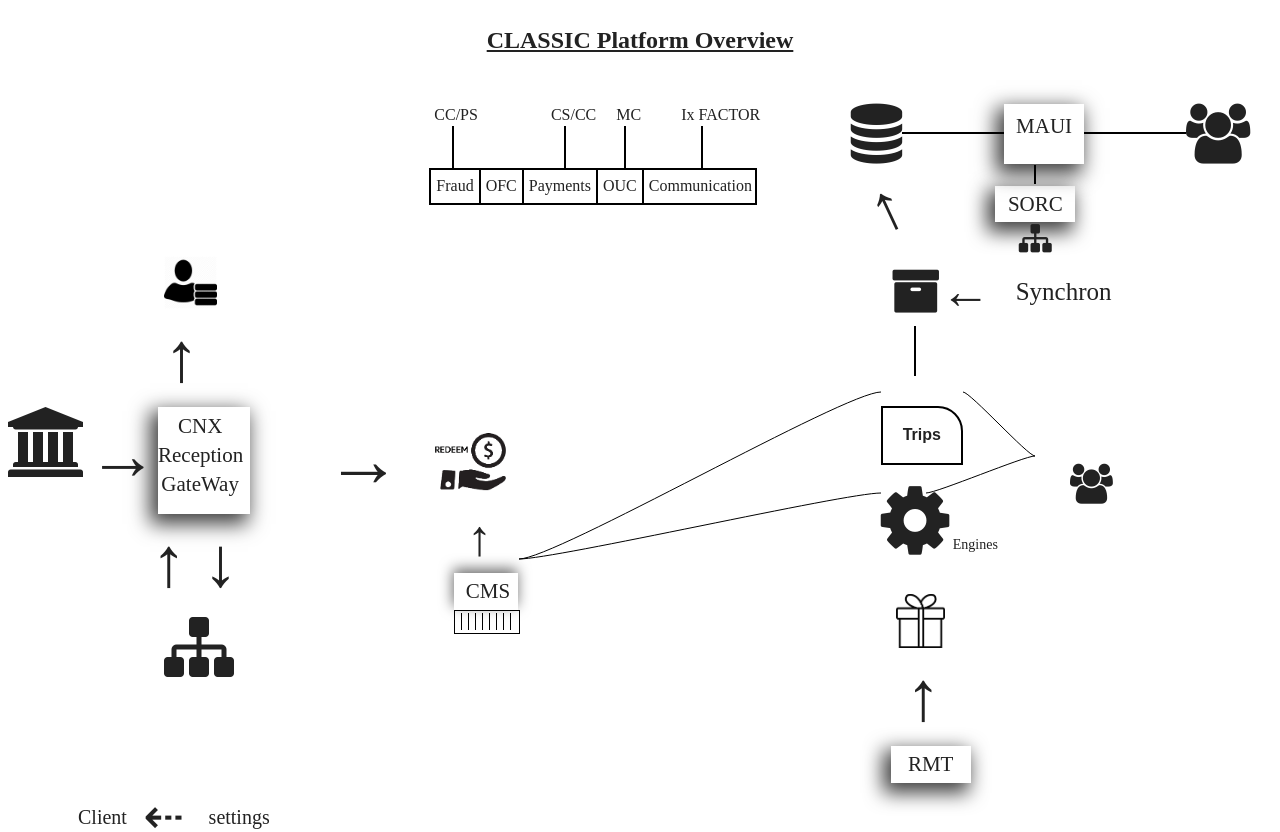
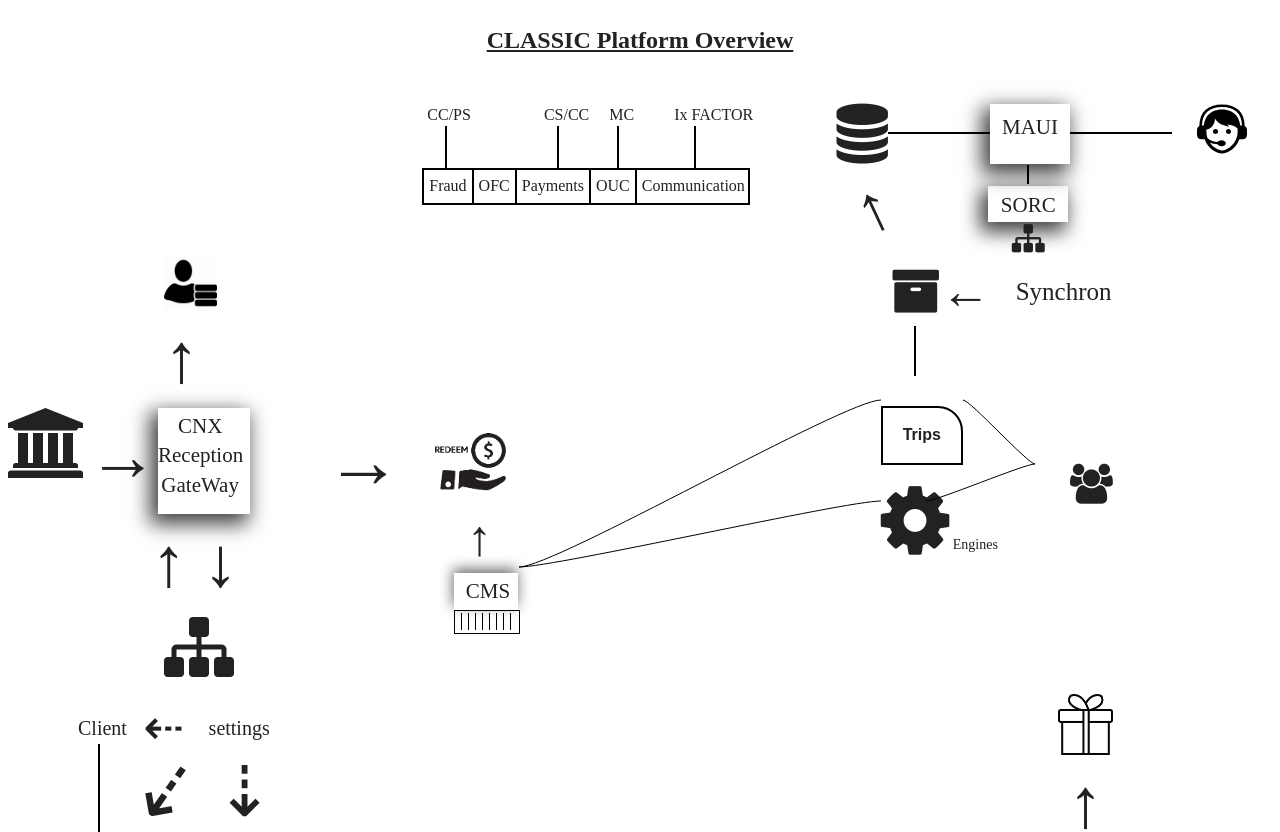
Before and after one commit to tavisca-bnaveen/ClassicPlatform, an Angular app: page / in a window 1280 px wide. Shown: the top 832 px of the page. Built offline with nearby package versions, Linux system fonts and the light colour scheme.

Commit message:
minor changes

```diff
--- a/src/app/app.component.html
+++ b/src/app/app.component.html
@@ -15,4 +15,5 @@
 <div class="flex-container">
   <app-client-hiearchy class="flex-item"></app-client-hiearchy>
   <div class="flex-item empty"></div>
+  <app-rules ></app-rules>
 </div>
--- a/src/app/maui/maui.component.html
+++ b/src/app/maui/maui.component.html
@@ -11,7 +11,7 @@
     </span>
     <span class="horizontal-line"></span>
     <span class="tooltip">
-    <i class="fa fa-users icon-font-size" aria-hidden="true"></i>
+            <img src="assets/46010.svg"  height="50px" width="100px"/>
     <span class="tooltiptext">CallCenter</span>
     </span>
 
--- a/src/app/rules/rules.component.html
+++ b/src/app/rules/rules.component.html
@@ -1,7 +1,7 @@
 <div class="rules-margin">
 <div>
     <span class="tooltip img-style">
-      <img src="assets/rules.png" height="10%" width="13%" />
+      <img src="assets/rules.png" height="30%" width="25%" />
       <span class="tooltiptext">Rules and Rewards engine</span>
     </span>
 </div>
--- a/src/app/trips-and-supps/trips-and-supps.component.css
+++ b/src/app/trips-and-supps/trips-and-supps.component.css
@@ -75,7 +75,9 @@
     margin-left: 63px;
 
 }
-
+.arrow-margin-left{
+    margin-left: 15px;
+}
 .items{
     display: flex;
     font-size: 14px;
--- a/src/app/trips-and-supps/trips-and-supps.component.html
+++ b/src/app/trips-and-supps/trips-and-supps.component.html
@@ -26,4 +26,4 @@
     </div>
   </div>
 </div>
-<app-rules ></app-rules>
+<!-- <span class="arrow arrow-margin-left">&#8593;</span> -->
```
Also changed, not shown: src/assets/46010.svg (added), src/assets/callcanter.png (added).
